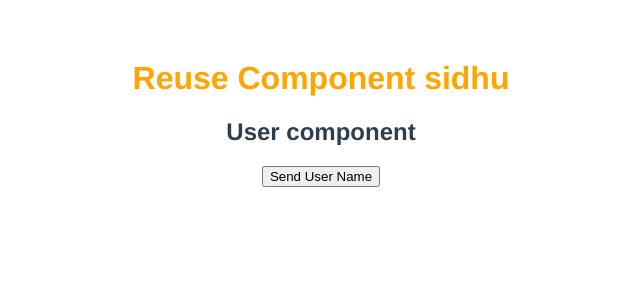
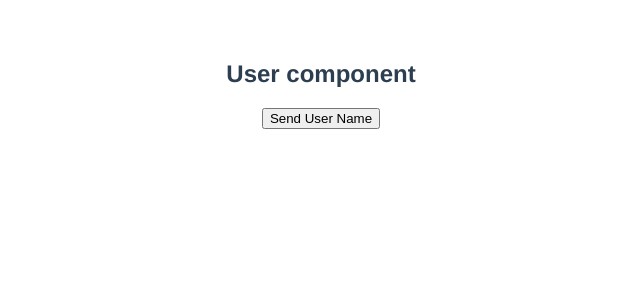
Before and after one commit to parteek2813/VueJs, a Vue app: page / in a window 1280 px wide. Shown: the top 300 px of the page, without its empty margins (319-959 px from the left). Built offline with nearby package versions, Linux system fonts and the light colour scheme.

Commit message:
beforemount and mounted

```diff
--- a/src/App.vue
+++ b/src/App.vue
@@ -1,7 +1,7 @@
 <template>
   <!-- <button @click="changeTab"> Show next component</button>
   <component :is="currentComponent"></component> -->
-  <Home />
+  <User />
 </template>
 
 <script>
--- a/src/components/User.vue
+++ b/src/components/User.vue
@@ -16,6 +16,12 @@ export default {
       this.$emit("send-user-name", this.userName);
     },
   },
+  beforeMount(){
+    console.warn("before-mount", this.$el)
+  },
+  mounted(){
+    console.warn("mounted", this.$el)
+  }
 };
 </script>
 
```
